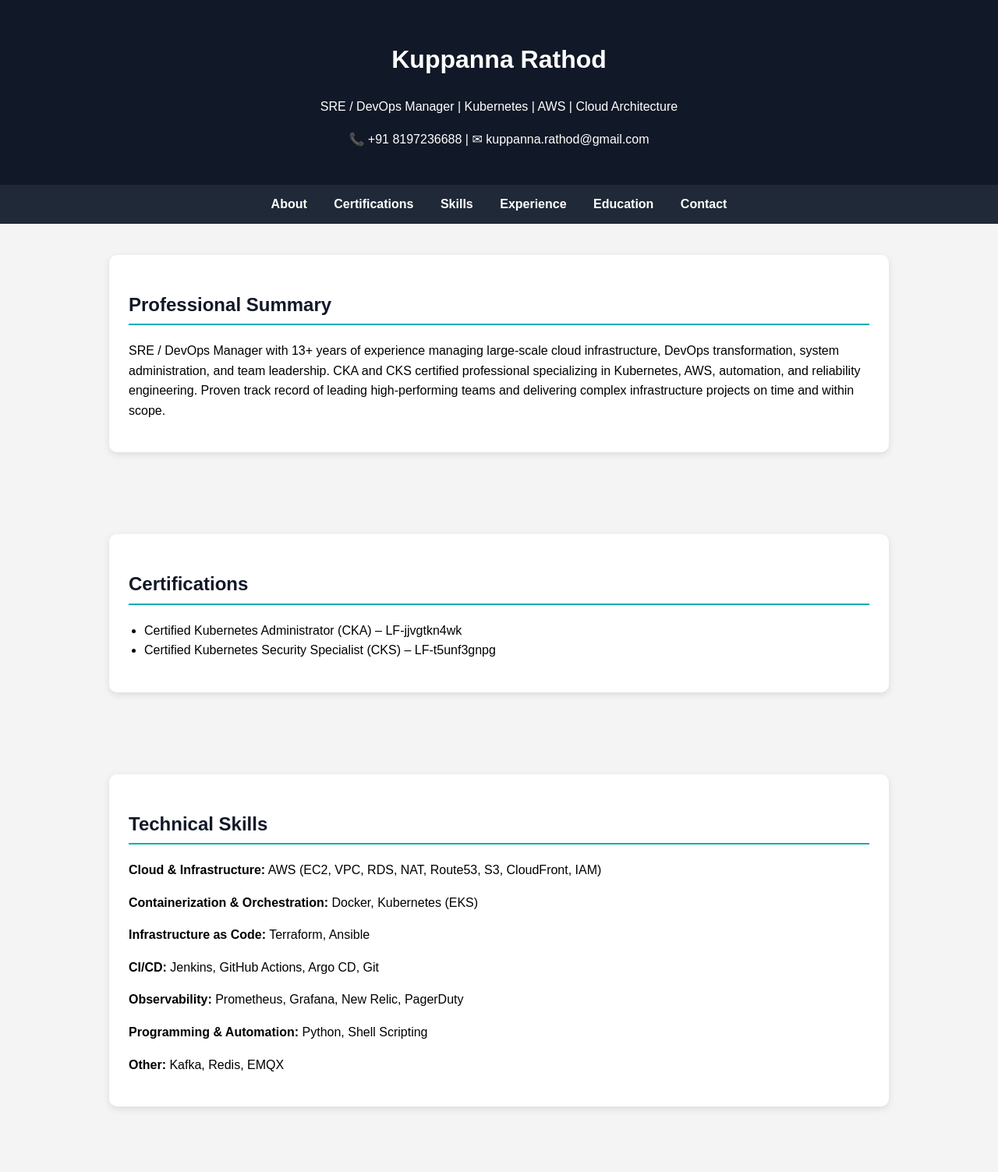
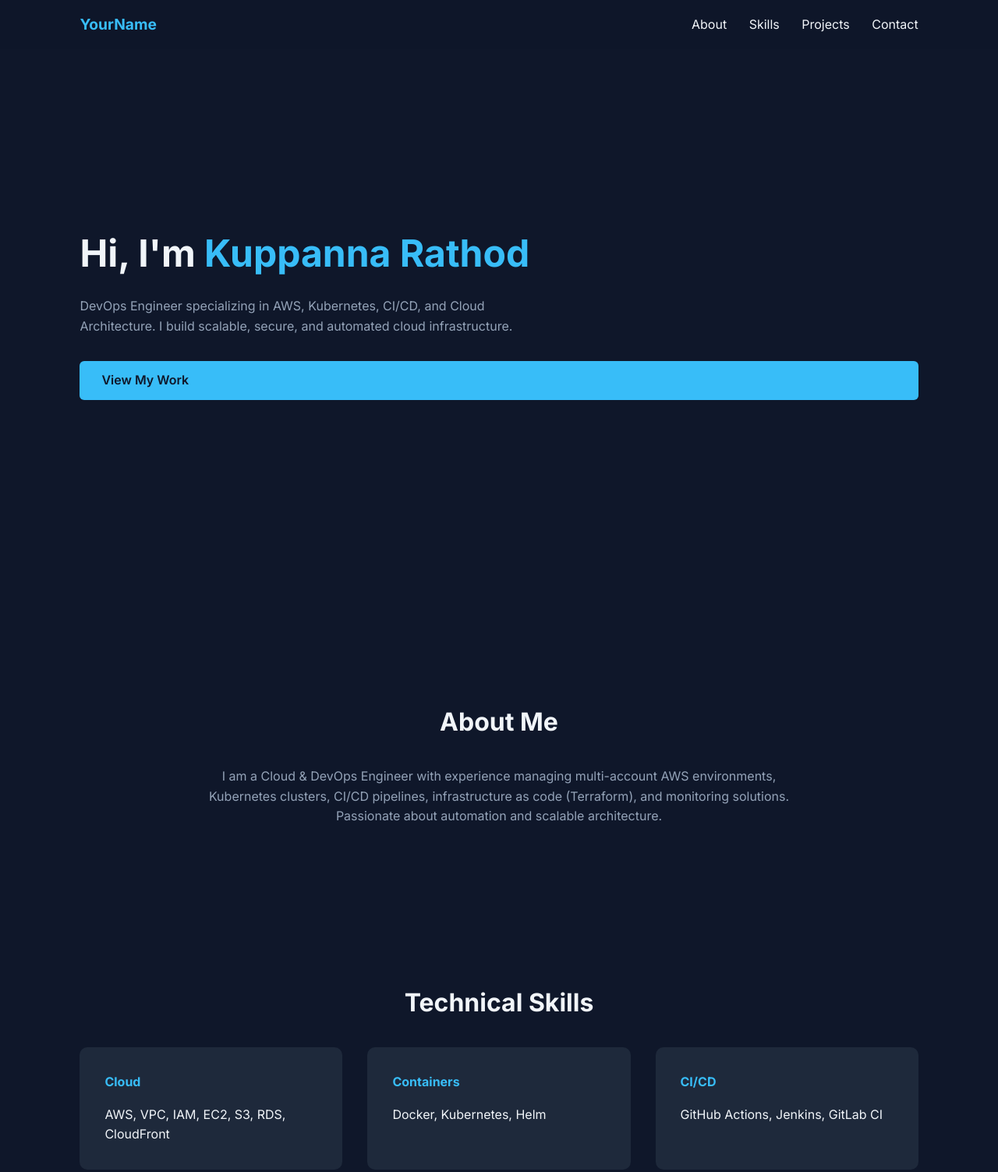
Before and after one commit to kuppanna/github-action, a plain HTML site: page index.html in a window 1280 px wide. Shown: the top 1503 px of the page at 78% size. Drawn offline with Linux system fonts and the light colour scheme.

Commit message:
Revise index.html for personal branding and layout
Updated personal information and styling in index.html.

```diff
--- a/index.html
+++ b/index.html
@@ -1,187 +1,242 @@
 <!DOCTYPE html>
 <html lang="en">
 <head>
-    <meta charset="UTF-8">
-    <title>Kuppanna Rathod | SRE / DevOps Manager</title>
-    <meta name="viewport" content="width=device-width, initial-scale=1.0">
+    <meta charset="UTF-8" />
+    <meta name="viewport" content="width=device-width, initial-scale=1.0" />
+    <title>Your Name | DevOps Engineer</title>
+
+    <!-- Google Font -->
+    <link href="https://fonts.googleapis.com/css2?family=Inter:wght@300;400;600;700&display=swap" rel="stylesheet">
 
     <style>
+        * {
+            margin: 0;
+            padding: 0;
+            box-sizing: border-box;
+            scroll-behavior: smooth;
+        }
+
         body {
-            margin: 0;
-            font-family: Arial, sans-serif;
-            background-color: #f4f4f4;
+            font-family: 'Inter', sans-serif;
+            background: #0f172a;
+            color: #f1f5f9;
             line-height: 1.6;
         }
 
         header {
-            background-color: #111827;
-            color: white;
-            text-align: center;
-            padding: 30px 20px;
+            position: fixed;
+            width: 100%;
+            top: 0;
+            background: rgba(15, 23, 42, 0.95);
+            backdrop-filter: blur(10px);
+            padding: 1rem 8%;
+            display: flex;
+            justify-content: space-between;
+            align-items: center;
+            z-index: 1000;
         }
 
-        nav {
-            background: #1f2937;
-            padding: 12px;
+        header h1 {
+            font-size: 1.2rem;
+            color: #38bdf8;
+        }
+
+        nav a {
+            color: #f1f5f9;
+            text-decoration: none;
+            margin-left: 1.5rem;
+            font-weight: 500;
+            transition: 0.3s;
+        }
+
+        nav a:hover {
+            color: #38bdf8;
+        }
+
+        section {
+            padding: 100px 8%;
+        }
+
+        .hero {
+            height: 100vh;
+            display: flex;
+            flex-direction: column;
+            justify-content: center;
+        }
+
+        .hero h2 {
+            font-size: 3rem;
+            margin-bottom: 1rem;
+        }
+
+        .hero span {
+            color: #38bdf8;
+        }
+
+        .hero p {
+            max-width: 600px;
+            margin-bottom: 2rem;
+            color: #94a3b8;
+        }
+
+        .btn {
+            display: inline-block;
+            padding: 12px 28px;
+            background: #38bdf8;
+            color: #0f172a;
+            border-radius: 6px;
+            font-weight: 600;
+            text-decoration: none;
+            transition: 0.3s;
+        }
+
+        .btn:hover {
+            background: #0ea5e9;
+        }
+
+        h3 {
+            font-size: 2rem;
+            margin-bottom: 2rem;
             text-align: center;
         }
 
-        nav a {
-            color: white;
-            margin: 0 15px;
-            text-decoration: none;
-            font-weight: bold;
+        .about p {
+            max-width: 800px;
+            margin: auto;
+            text-align: center;
+            color: #94a3b8;
         }
 
-        nav a:hover {
-            color: #00adb5;
-        }
-
-        section {
-            padding: 40px;
-            max-width: 1000px;
-            margin: auto;
+        .skills-grid,
+        .projects-grid {
+            display: grid;
+            grid-template-columns: repeat(auto-fit, minmax(250px, 1fr));
+            gap: 2rem;
         }
 
         .card {
-            background: white;
-            padding: 25px;
-            margin-bottom: 25px;
+            background: #1e293b;
+            padding: 2rem;
             border-radius: 10px;
-            box-shadow: 0px 3px 10px rgba(0,0,0,0.1);
+            transition: 0.3s;
         }
 
-        h2 {
-            color: #111827;
-            border-bottom: 2px solid #00adb5;
-            padding-bottom: 5px;
+        .card:hover {
+            transform: translateY(-8px);
+            background: #334155;
         }
 
-        ul {
-            padding-left: 20px;
+        .card h4 {
+            margin-bottom: 1rem;
+            color: #38bdf8;
+        }
+
+        .contact {
+            text-align: center;
+        }
+
+        .contact p {
+            margin-bottom: 1rem;
         }
 
         footer {
-            background: #111827;
-            color: white;
             text-align: center;
-            padding: 20px;
+            padding: 2rem;
+            background: #1e293b;
+            color: #94a3b8;
         }
 
-        button {
-            padding: 10px 20px;
-            background: #00adb5;
-            color: white;
-            border: none;
-            border-radius: 5px;
-            cursor: pointer;
-        }
+        @media(max-width: 768px) {
+            .hero h2 {
+                font-size: 2.2rem;
+            }
 
-        button:hover {
-            background: #007b80;
+            nav {
+                display: none;
+            }
         }
     </style>
 </head>
+
 <body>
 
 <header>
-    <h1>Kuppanna Rathod</h1>
-    <p>SRE / DevOps Manager | Kubernetes | AWS | Cloud Architecture</p>
-    <p>📞 +91 8197236688 | ✉ kuppanna.rathod@gmail.com</p>
+    <h1>YourName</h1>
+    <nav>
+        <a href="#about">About</a>
+        <a href="#skills">Skills</a>
+        <a href="#projects">Projects</a>
+        <a href="#contact">Contact</a>
+    </nav>
 </header>
 
-<nav>
-    <a href="#about">About</a>
-    <a href="#certifications">Certifications</a>
-    <a href="#skills">Skills</a>
-    <a href="#experience">Experience</a>
-    <a href="#education">Education</a>
-    <a href="#contact">Contact</a>
-</nav>
+<section class="hero">
+    <h2>Hi, I'm <span>Kuppanna Rathod</span></h2>
+    <p>
+        DevOps Engineer specializing in AWS, Kubernetes, CI/CD, and Cloud Architecture.
+        I build scalable, secure, and automated cloud infrastructure.
+    </p>
+    <a href="#projects" class="btn">View My Work</a>
+</section>
 
-<section id="about">
-    <div class="card">
-        <h2>Professional Summary</h2>
-        <p>
-            SRE / DevOps Manager with 13+ years of experience managing large-scale cloud infrastructure,
-            DevOps transformation, system administration, and team leadership.
-            CKA and CKS certified professional specializing in Kubernetes, AWS, automation, and
-            reliability engineering. Proven track record of leading high-performing teams
-            and delivering complex infrastructure projects on time and within scope.
-        </p>
+<section id="about" class="about">
+    <h3>About Me</h3>
+    <p>
+        I am a Cloud & DevOps Engineer with experience managing multi-account AWS environments,
+        Kubernetes clusters, CI/CD pipelines, infrastructure as code (Terraform),
+        and monitoring solutions. Passionate about automation and scalable architecture.
+    </p>
+</section>
+
+<section id="skills">
+    <h3>Technical Skills</h3>
+    <div class="skills-grid">
+        <div class="card">
+            <h4>Cloud</h4>
+            <p>AWS, VPC, IAM, EC2, S3, RDS, CloudFront</p>
+        </div>
+        <div class="card">
+            <h4>Containers</h4>
+            <p>Docker, Kubernetes, Helm</p>
+        </div>
+        <div class="card">
+            <h4>CI/CD</h4>
+            <p>GitHub Actions, Jenkins, GitLab CI</p>
+        </div>
+        <div class="card">
+            <h4>Monitoring</h4>
+            <p>Prometheus, Grafana, New Relic</p>
+        </div>
     </div>
 </section>
 
-<section id="certifications">
-    <div class="card">
-        <h2>Certifications</h2>
-        <ul>
-            <li>Certified Kubernetes Administrator (CKA) – LF-jjvgtkn4wk</li>
-            <li>Certified Kubernetes Security Specialist (CKS) – LF-t5unf3gnpg</li>
-        </ul>
+<section id="projects">
+    <h3>Projects</h3>
+    <div class="projects-grid">
+        <div class="card">
+            <h4>Multi-Account AWS Setup</h4>
+            <p>Designed scalable AWS architecture for 100+ accounts with centralized logging and security.</p>
+        </div>
+        <div class="card">
+            <h4>Kubernetes Cluster Upgrade</h4>
+            <p>Upgraded production cluster with zero downtime and validated application compatibility.</p>
+        </div>
+        <div class="card">
+            <h4>CI/CD Automation</h4>
+            <p>Built automated pipelines using GitHub Actions for Dockerized microservices.</p>
+        </div>
     </div>
 </section>
 
-<section id="skills">
-    <div class="card">
-        <h2>Technical Skills</h2>
-        <p><strong>Cloud & Infrastructure:</strong> AWS (EC2, VPC, RDS, NAT, Route53, S3, CloudFront, IAM)</p>
-        <p><strong>Containerization & Orchestration:</strong> Docker, Kubernetes (EKS)</p>
-        <p><strong>Infrastructure as Code:</strong> Terraform, Ansible</p>
-        <p><strong>CI/CD:</strong> Jenkins, GitHub Actions, Argo CD, Git</p>
-        <p><strong>Observability:</strong> Prometheus, Grafana, New Relic, PagerDuty</p>
-        <p><strong>Programming & Automation:</strong> Python, Shell Scripting</p>
-        <p><strong>Other:</strong> Kafka, Redis, EMQX</p>
-    </div>
-</section>
-
-<section id="experience">
-    <div class="card">
-        <h2>Professional Experience</h2>
-
-        <h3>ANI Technologies Pvt Ltd</h3>
-        <p><strong>SRE / DevOps Manager (Aug 2019 – Present)</strong></p>
-        <ul>
-            <li>Lead 10-member DevOps/SRE team, overseeing task allocation, mentoring, and performance management.</li>
-            <li>Drive infrastructure automation, CI/CD, observability, and system reliability initiatives.</li>
-            <li>Architect and manage scalable AWS infrastructure ensuring cost efficiency and fault tolerance.</li>
-            <li>Implemented Kubernetes (EKS) clusters following CKA/CKS best practices.</li>
-            <li>Built CI/CD pipelines using Jenkins, Argo CD, and Git.</li>
-            <li>Developed Python automation scripts for provisioning and monitoring workflows.</li>
-            <li>Implemented Terraform and Ansible for Infrastructure as Code.</li>
-            <li>Enhanced observability using Prometheus, Grafana, New Relic, and PagerDuty.</li>
-            <li>Migrated CDN from CloudFront to Akamai, improving performance by 35%.</li>
-        </ul>
-
-        <p><strong>Sr. System Engineer (Nov 2012 – Jul 2019)</strong></p>
-        <ul>
-            <li>Managed AWS deployments and automation via Python & Bash.</li>
-            <li>Administered Linux systems (RedHat, CentOS, Ubuntu).</li>
-            <li>Configured Apache, Tomcat, and Nginx servers.</li>
-            <li>Implemented IAM security governance and RBAC policies.</li>
-        </ul>
-    </div>
-</section>
-
-<section id="education">
-    <div class="card">
-        <h2>Education</h2>
-        <p>Bachelor of Engineering</p>
-        <p>Visvesvaraya Technological University</p>
-    </div>
-</section>
-
-<section id="contact">
-    <div class="card">
-        <h2>Contact</h2>
-        <p>Email: kuppanna.rathod@gmail.com</p>
-        <p>Phone: +91 8197236688</p>
-        <button onclick="alert('Thank you for visiting my portfolio!')">Say Hello</button>
-    </div>
+<section id="contact" class="contact">
+    <h3>Contact Me</h3>
+    <p>Email: kuppanna.rathod@gmail.com</p>
+    <p>LinkedIn: https://www.linkedin.com/in/kuppanna-rathod/</p>
+    <p>GitHub: github.com/yourusername</p>
 </section>
 
 <footer>
-    <p>© 2026 Kuppanna Rathod | All Rights Reserved</p>
+    © 2026 Your Name | Built with ❤️
 </footer>
 
 </body>
```
